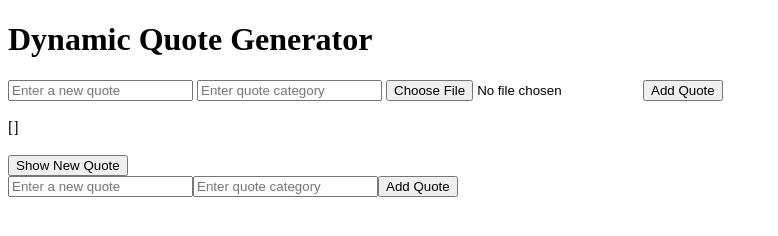
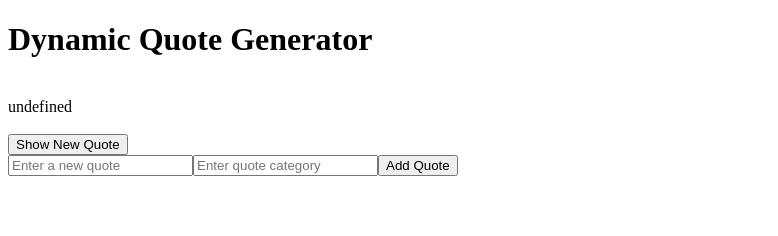
Before and after one commit to sapiness/alx_fe_javascript, a plain HTML site: page dom-manipulation/index.html in a window 1280 px wide. Both pictures are taken after a click on the button "Show New Quote". Shown: the whole page, without its empty margins (0-778 px from the left). Drawn offline with Linux system fonts and the light colour scheme.

Commit message:
Building a Dynamic Content Generator with Advanced DOM Manipulation

```diff
--- a/dom-manipulation/index.html
+++ b/dom-manipulation/index.html
@@ -8,12 +8,6 @@
   <body>
     <h1>Dynamic Quote Generator</h1>
 
-    <form id = "AddQuoteForm">
-      <input id="newQuoteText" type="text" placeholder="Enter a new quote" />
-      <input id="newQuoteCategory" type="text" placeholder="Enter quote category" />
-      <input type="file" id="importFile" accept=".json" onchange="importFromJsonFile(event)" />
-      <button onclick="addQuote()">Add Quote</button>
-    </form>
     <br>
     <div id="quoteDisplay"></div><br>
     <button id="newQuote">Show New Quote</button>
--- a/dom-manipulation/script.js
+++ b/dom-manipulation/script.js
@@ -1,4 +1,3 @@
-
 document.addEventListener("DOMContentLoaded",createAddQuoteForm);
 const quotedisplay = document.getElementById("quoteDisplay");
 const shownewQuote = document.getElementById("newQuote");
@@ -46,9 +45,12 @@ let addbutton = document.createElement("button");
 
        function showRandomQuote(){
 
-        const results = Object.values(quotes);
-        console.log(results);
-        quotedisplay.innerHTML =JSON.stringify(results);
+        const randomIndex = Math.floor(Math.random() * quotes.length);
+
+
+        // quotes[randomIndex] = Object.values(quotes);
+        console.log(quotes[randomIndex]);
+        quotedisplay.innerHTML = JSON.stringify(quotes[randomIndex]);
        };
 
 addbutton.addEventListener("click", function(e){
@@ -64,34 +66,3 @@ shownewQuote.addEventListener("click", function(e){
     showRandomQuote();
 
 });
-// function loadTasks() {
-
-// // check Local Storage for an existing list of tasks.
-// // Use localStorage.getItem('tasks') to retrieve the task list.
-//     const storedTasks = JSON.parse(localStorage.getItem('tasks') || '[]');
-//     storedTasks.forEach(taskText => addTask(taskText, false)); // 'false' indicates not to save again to Local Storage
-// }
-
-// Adjust `addTask` to optionally save tasks to avoid duplication when loading from Local Storage
-function AddQuote(quotes, save = true) {
-    // Task creation logic remains the same
-
-    if (save) {
-        const storedTasks = JSON.parse(localStorage.getItem('quotes') || '[]');
-        storedTasks.push(quotes);
-        localStorage.setItem('quotes', JSON.stringify(storedTasks));
-    }
-};
-
-
-
-function importFromJsonFile(event) {
-  const fileReader = new FileReader();
-  fileReader.onload = function(event) {
-    const importedQuotes = JSON.parse(event.target.result);
-    quotes.push(...importedQuotes);
-    saveQuotes();
-    alert('Quotes imported successfully!');
-  };
-  fileReader.readAsText(event.target.files[0]);
-}
```
